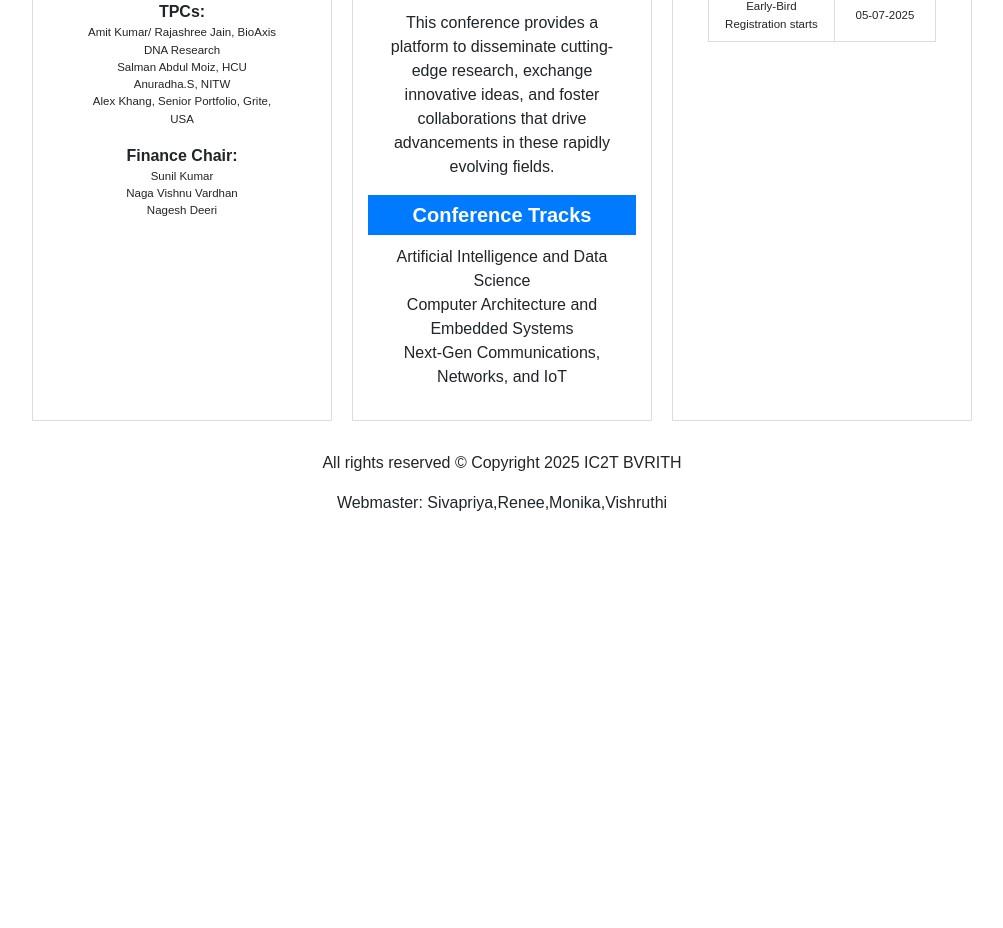
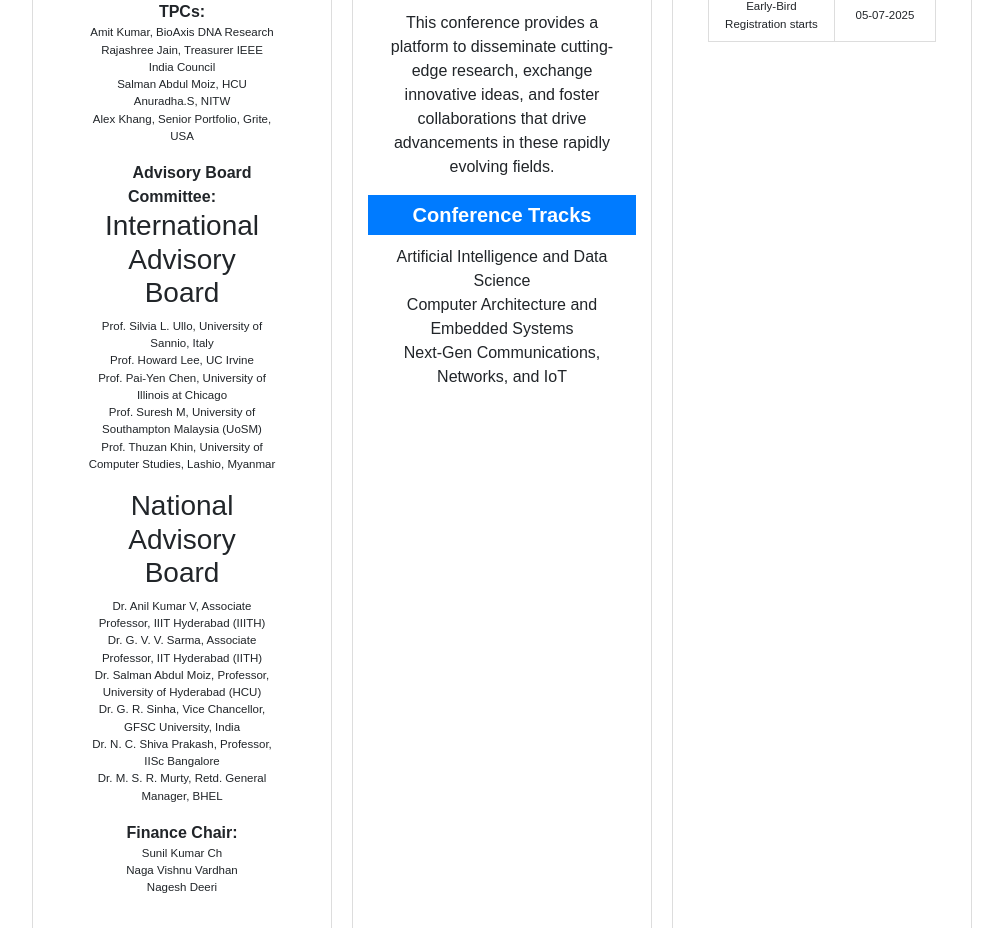
Before and after one commit to lasya-09/IC2T.github.io, a plain HTML site: page Home.html in a window 1280 px wide. Shown: the part 1124-2052 px from the top of the page, without its empty margins (138-1141 px from the left). Before the commit the page ends 1655 px from the top, so only its background shows below. Drawn offline with nearby package versions, Linux system fonts and the light colour scheme.

Commit message:
Update Home.html

```diff
--- a/Home.html
+++ b/Home.html
@@ -96,14 +96,34 @@
             </ul>
             <strong>TPCs:</strong>
             <ul>
-                <li>Amit Kumar/ Rajashree Jain, BioAxis DNA Research</li>
+                <li>Amit Kumar, BioAxis DNA Research</li>
+                <li>Rajashree Jain, Treasurer IEEE India Council</li>
                 <li>Salman Abdul Moiz, HCU</li>
                 <li>Anuradha.S, NITW</li>
                 <li>Alex Khang, Senior Portfolio, Grite, USA</li>
             </ul>
+            <strong>Advisory Board Committee:</strong>
+                <h3>International Advisory Board</h3>
+<ul>
+  <li>Prof. Silvia L. Ullo, University of Sannio, Italy</li>
+  <li>Prof. Howard Lee, UC Irvine</li>
+  <li>Prof. Pai-Yen Chen, University of Illinois at Chicago</li>
+  <li>Prof. Suresh M, University of Southampton Malaysia (UoSM)</li>
+  <li>Prof. Thuzan Khin, University of Computer Studies, Lashio, Myanmar</li>
+</ul>
+
+<h3>National Advisory Board</h3>
+<ul>
+  <li>Dr. Anil Kumar V, Associate Professor, IIIT Hyderabad (IIITH)</li>
+  <li>Dr. G. V. V. Sarma, Associate Professor, IIT Hyderabad (IITH)</li>
+  <li>Dr. Salman Abdul Moiz, Professor, University of Hyderabad (HCU)</li>
+  <li>Dr. G. R. Sinha, Vice Chancellor, GFSC University, India</li>
+  <li>Dr. N. C. Shiva Prakash, Professor, IISc Bangalore</li>
+  <li>Dr. M. S. R. Murty, Retd. General Manager, BHEL</li>
+</ul>
             <strong>Finance Chair:</strong>
             <ul>
-                <li>Sunil Kumar</li>
+                <li>Sunil Kumar Ch</li>
                 <li>Naga Vishnu Vardhan</li>
                 <li>Nagesh Deeri</li>
             </ul>
```
